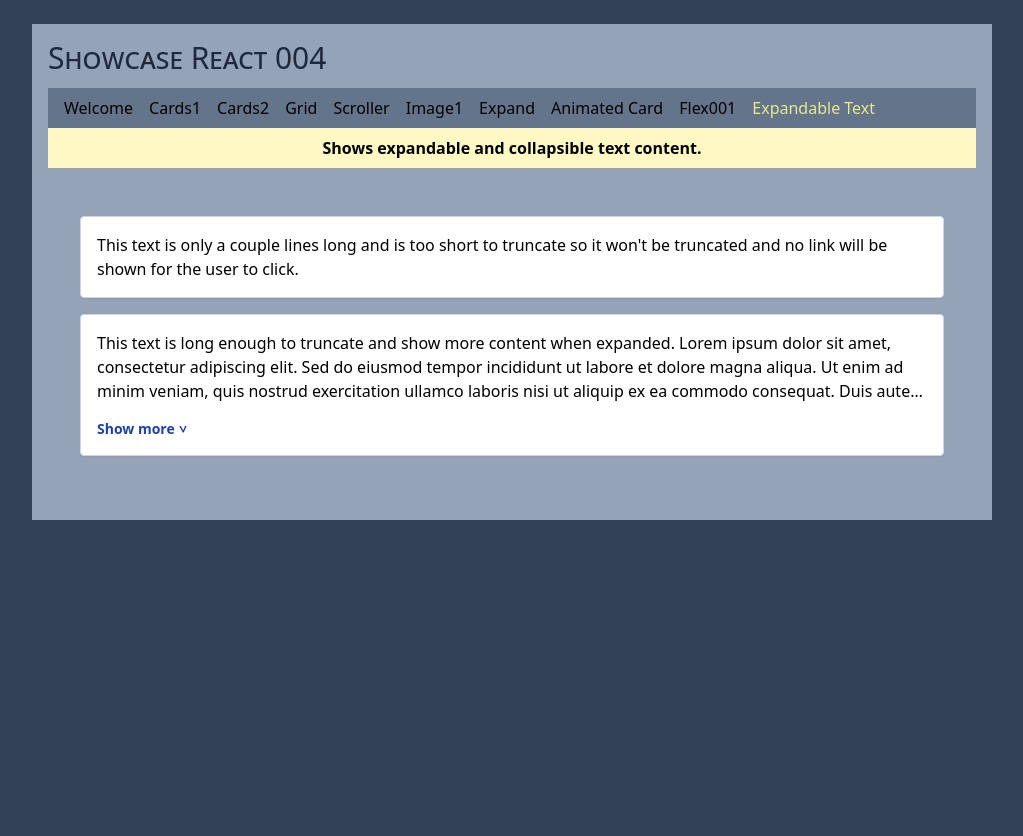
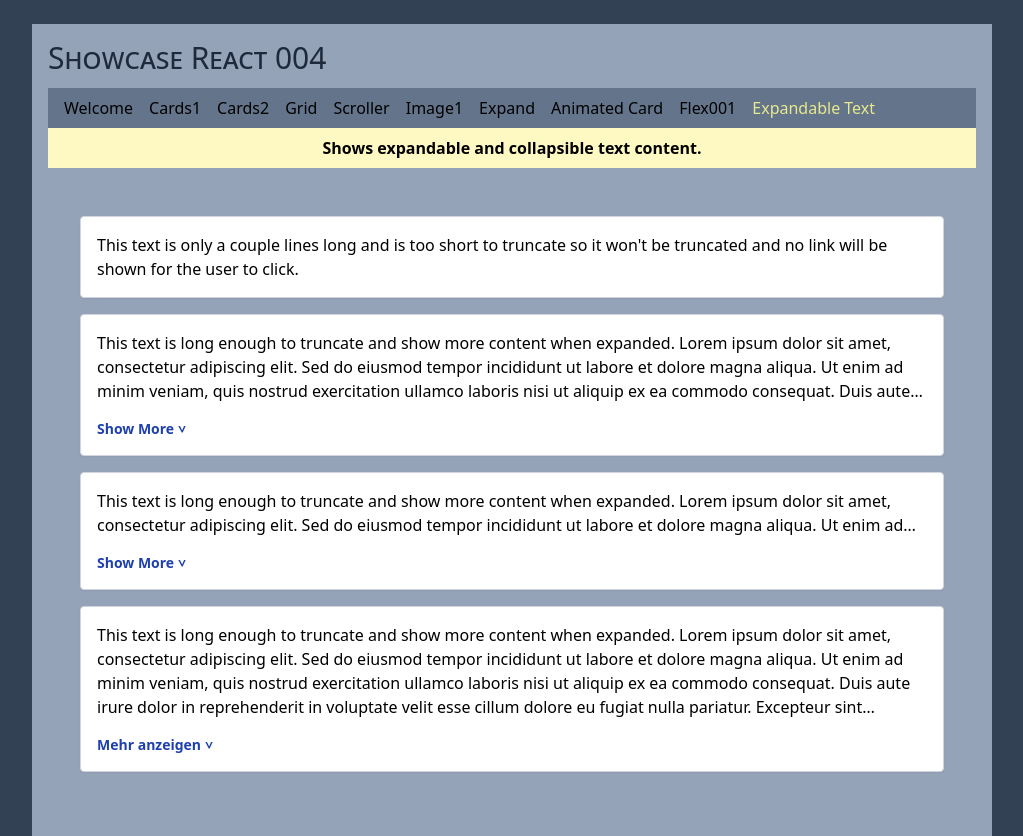
Before and after one commit to epx-edta/showcase-react-004, a React (Vite) app: page /expandable in a window 1280 px wide. Shown: the whole page, without its empty margins (128-1151 px from the left). Before the commit the page ends 800 px from the top, so only its background shows below. Built offline with nearby package versions, Linux system fonts and the light colour scheme.

Commit message:
base options

```diff
--- a/src/components/ExpandableText.tsx
+++ b/src/components/ExpandableText.tsx
@@ -2,9 +2,12 @@ import { useState, useRef, useLayoutEffect } from "react";
 
 type ExpandableTextProps = {
   text: string;
+  numberOfLines?: number;
+  expanderLabelMore?: string;
+  expanderLabelLess?: string;
 };
 
-export const ExpandableText = ({ text }: ExpandableTextProps) => {
+export const ExpandableText = ({ text, numberOfLines = 3, expanderLabelMore = "Show More", expanderLabelLess = "Show Less" }: ExpandableTextProps) => {
   const [showMore, setShowMore] = useState(false);
   const [isTruncated, setIsTruncated] = useState(false);
   const textRef = useRef<HTMLSpanElement>(null);
@@ -25,20 +28,18 @@ export const ExpandableText = ({ text }: ExpandableTextProps) => {
         className={
           showMore
             ? ''
-            : 'block overflow-hidden text-ellipsis' +
-              ' line-clamp-3' +
-              ' display-webkit-box'
+            : 'block overflow-hidden text-ellipsis' + ' line-clamp-' + numberOfLines.toString() + ' display-webkit-box'
         }
         style={
           showMore
             ? {}
             : {
-                display: '-webkit-box',
-                WebkitLineClamp: 3,
-                WebkitBoxOrient: 'vertical',
-                overflow: 'hidden',
-                textOverflow: 'ellipsis',
-              }
+              display: '-webkit-box',
+              WebkitLineClamp: numberOfLines,
+              WebkitBoxOrient: 'vertical',
+              overflow: 'hidden',
+              textOverflow: 'ellipsis',
+            }
         }
       >
         {text}
@@ -51,14 +52,14 @@ export const ExpandableText = ({ text }: ExpandableTextProps) => {
         >
           {showMore ? (
             <>
-              <span>Show less</span>
+              <span>{expanderLabelLess}</span>
               <span aria-label="up caret" style={{ position: 'relative', top: '2px', display: 'inline-block' }}>
                 ^
               </span>
             </>
           ) : (
             <>
-              <span>Show more</span>
+              <span>{expanderLabelMore}</span>
               <span aria-label="down caret" style={{ position: 'relative', top: '-2px', display: 'inline-block', transform: 'rotate(180deg)' }}>
                 ^
               </span>
--- a/src/pages/PageExpandableText.tsx
+++ b/src/pages/PageExpandableText.tsx
@@ -1,13 +1,25 @@
 import {ExpandableText} from "../components/ExpandableText";
 
 export const PageExpandableText = () => {
+  const longText = "This text is long enough to truncate and show more content when expanded. Lorem ipsum dolor sit amet, consectetur adipiscing elit. Sed do eiusmod tempor incididunt ut labore et dolore magna aliqua. Ut enim ad minim veniam, quis nostrud exercitation ullamco laboris nisi ut aliquip ex ea commodo consequat. Duis aute irure dolor in reprehenderit in voluptate velit esse cillum dolore eu fugiat nulla pariatur. Excepteur sint occaecat cupidatat non proident, sunt in culpa qui officia deserunt mollit anim id est laborum.";
+
   return (
     <div className="p-8 flex flex-col gap-4">
       <ExpandableText
         text="This text is only a couple lines long and is too short to truncate so it won't be truncated and no link will be shown for the user to click."
       />
       <ExpandableText
-        text="This text is long enough to truncate and show more content when expanded. Lorem ipsum dolor sit amet, consectetur adipiscing elit. Sed do eiusmod tempor incididunt ut labore et dolore magna aliqua. Ut enim ad minim veniam, quis nostrud exercitation ullamco laboris nisi ut aliquip ex ea commodo consequat. Duis aute irure dolor in reprehenderit in voluptate velit esse cillum dolore eu fugiat nulla pariatur. Excepteur sint occaecat cupidatat non proident, sunt in culpa qui officia deserunt mollit anim id est laborum."
+        text={longText}
+      />
+      <ExpandableText
+        text={longText}
+        numberOfLines={2}
+      />
+      <ExpandableText
+        text={longText}
+        numberOfLines={4}
+        expanderLabelMore="Mehr anzeigen"
+        expanderLabelLess="Weniger anzeigen"
       />
     </div>
   );
```
